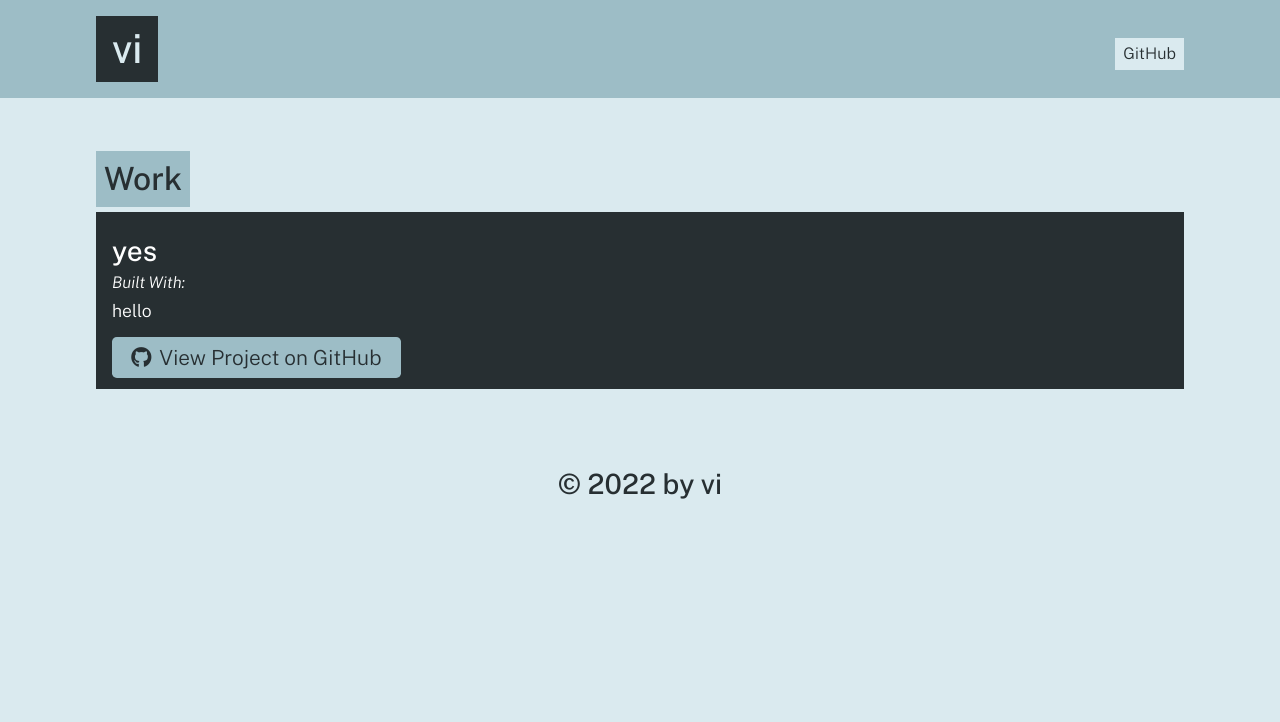
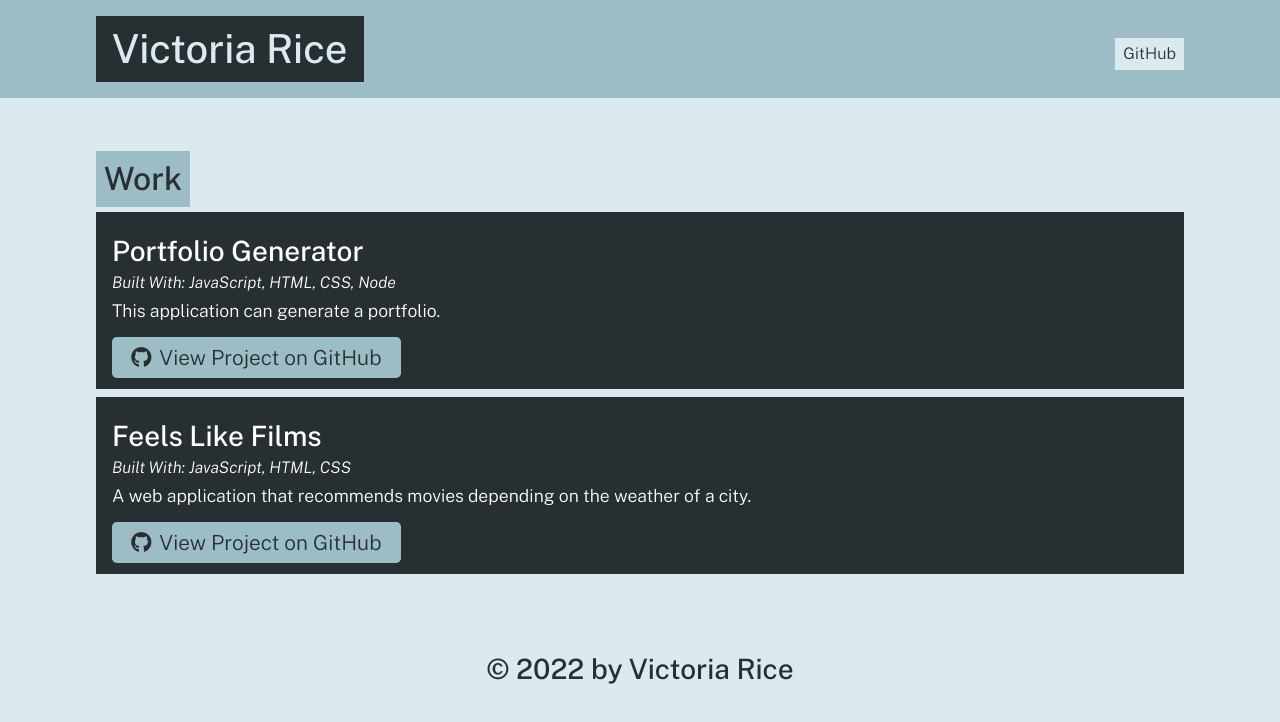
Before and after one commit to vtori37/portfolio-generator, a website: page dist/index.html in a window 1280 px wide. Drawn offline with nearby package versions, Linux system fonts and the light colour scheme.

Commit message:
changes to README

```diff
--- a/dist/index.html
+++ b/dist/index.html
@@ -1,3 +1,4 @@
+
   <!DOCTYPE html>
   <html lang="en">
 
@@ -14,9 +15,9 @@
   <body>
     <header>
       <div class="container flex-row justify-space-between align-center py-3">
-      <h1 class="page-title text-secondary bg-dark py-2 px-3">vi</h1>
+        <h1 class="page-title text-secondary bg-dark py-2 px-3">Victoria Rice</h1>
         <nav class="flex-row">
-        <a class="ml-2 my-1 px-2 py-1 bg-secondary text-dark" href="https://github.com/vi">GitHub</a>
+          <a class="ml-2 my-1 px-2 py-1 bg-secondary text-dark" href="https://github.com/vtori37">GitHub</a>
         </nav>
       </div>
     </header>
@@ -28,22 +29,33 @@
       <div class="flex-row justify-space-between">
 
           <div class="col-12 mb-2 bg-dark text-light p-3">
-          <h3 class="portfolio-item-title text-light">yes</h3>
+            <h3 class="portfolio-item-title text-light">Portfolio Generator</h3>
             <h5 class="portfolio-languages">
               Built With:
+              JavaScript, HTML, CSS, Node
+            </h5>
+            <p>This application can generate a portfolio.</p>
+            <a href="https://github.com/vtori37/portfolio-generator" class="btn"><i class="fab fa-github mr-2"></i>View Project on GitHub</a>
+          </div>
 
+          <div class="col-12 mb-2 bg-dark text-light p-3">
+            <h3 class="portfolio-item-title text-light">Feels Like Films</h3>
+            <h5 class="portfolio-languages">
+              Built With:
+              JavaScript, HTML, CSS
             </h5>
-          <p>hello</p>
-          <a href="joke" class="btn"><i class="fab fa-github mr-2"></i>View Project on GitHub</a>
+            <p>A web application that recommends movies depending on the weather of a city. </p>
+            <a href="https://github.com/vtori37/Group-Project-1/blob/main/README.md" class="btn"><i class="fab fa-github mr-2"></i>View Project on GitHub</a>
           </div>
+
+
 
       </div>
     </section>
 
      </main>
     <footer class="container text-center py-3">
-    <h3 class="text-dark">&copy; 2022 by vi</h3>
+      <h3 class="text-dark">&copy; 2022 by Victoria Rice</h3>
     </footer>
   </body>
-
   </html>
```
Also changed, not shown: README.md. Lines whose indentation alone changed are shown as unchanged.
